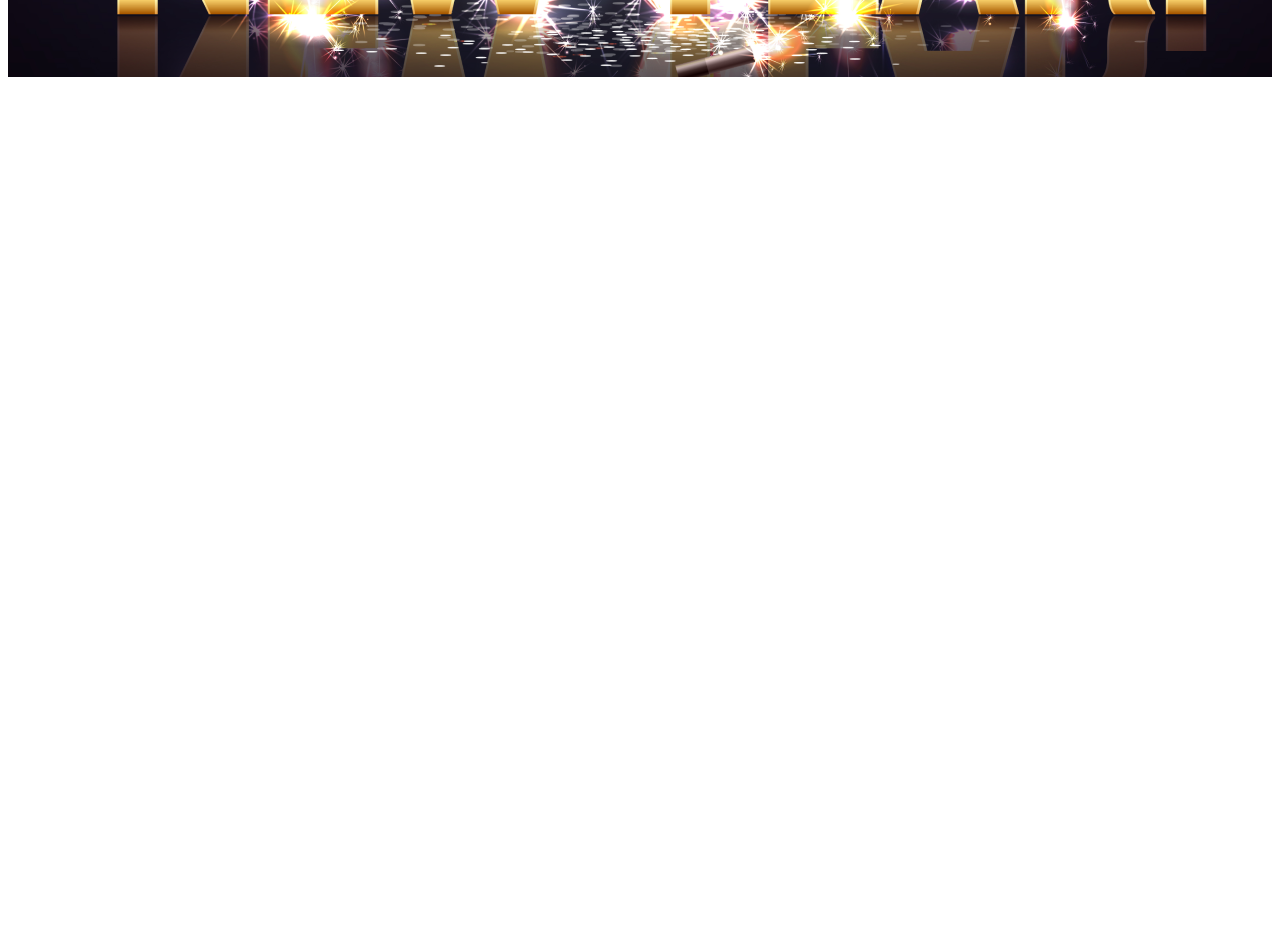
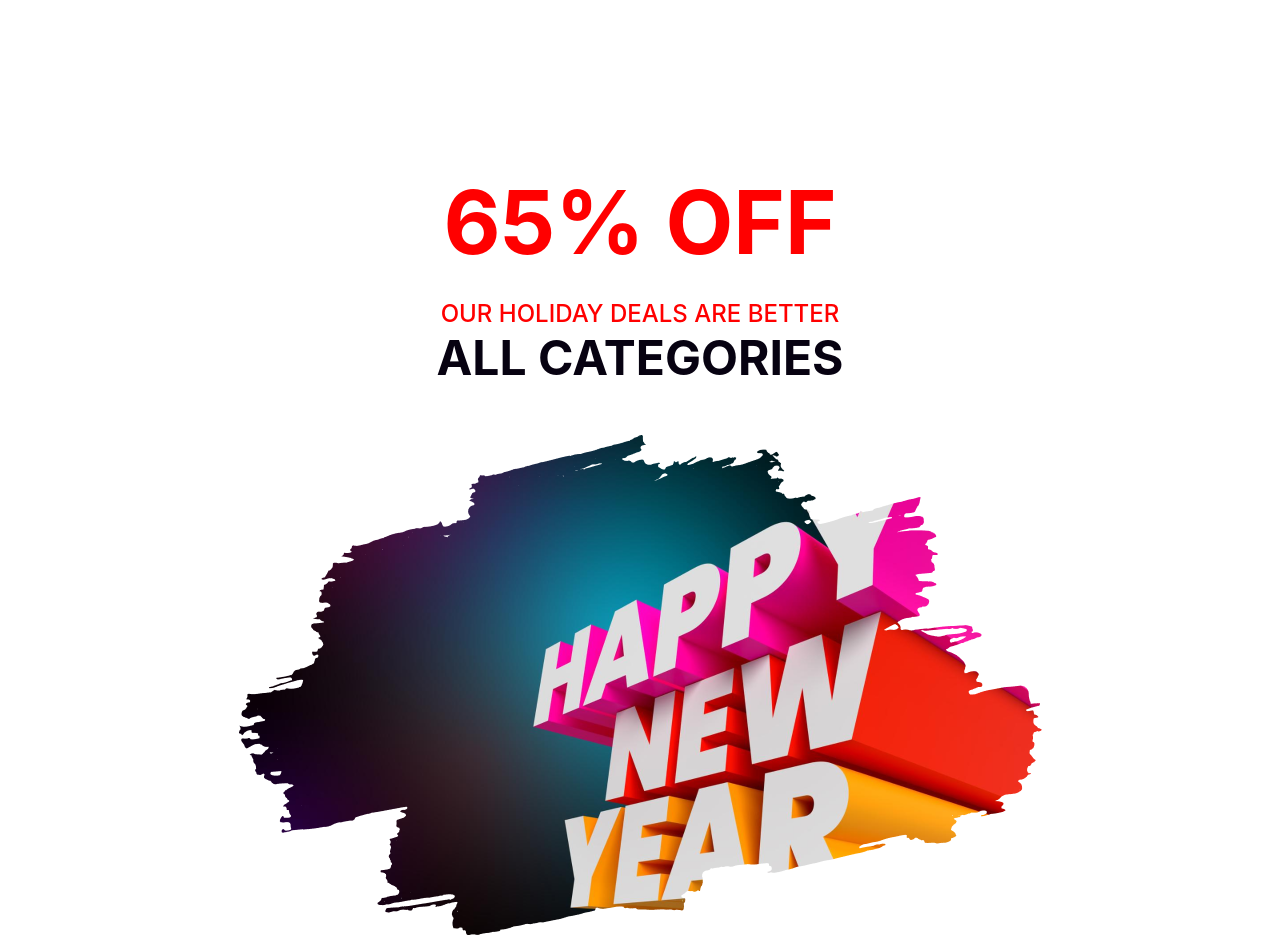
Before and after one commit to shahriar9412/origin-one-1100, a plain HTML site: page index.htm in a window 1280 px wide. Shown: the part 724-1667 px from the top of the page. Before the commit the page ends 1001 px from the top, so only its background shows below. Drawn offline with Linux system fonts and the light colour scheme.

Commit message:
discount added

```diff
--- a/index.htm
+++ b/index.htm
@@ -13,8 +13,14 @@
 <body>
     <header>
         <div class="banner">
-                <p class="banner-small-text">Happy New Year</p>
-                <p class="banner-large-text">New Year Party Celebration</p>
+            <p class="banner-small-text">Happy New Year</p>
+            <p class="banner-large-text">New Year Party Celebration</p>
+        </div>
+        <div class="discount">
+            <p class="discount-text">65% OFF</p>
+            <p class="d-text-one">OUR HOLIDAY DEALS ARE BETTER</p>
+            <p class="d-text-two">ALL CATEGORIES</p>
+            <img src="images/New Year Photo.png" alt="">
         </div>
     </header>
 </body>
--- a/style.css
+++ b/style.css
@@ -1,9 +1,10 @@
 /* header */
+/* banner */
 .banner {
     color: aqua;
     text-align: center;
     font-family: Merriweather;
-    padding: 200px 448px;
+    padding: 100px 448px;
     background-image: url('images/Banner.png');
     background-size: auto;
     background-repeat: no-repeat;
@@ -22,3 +23,37 @@
     font-size: 72px;
     font-weight: 900;
 }
+
+/* discount */
+.discount {
+    margin-top: 100px;
+    font-family: Inter;
+}
+
+.discount-text {
+    color: #F00;
+    text-align: center;
+    font-size: 88px;
+    font-weight: 700;
+    margin-bottom: 0;
+}
+
+.d-text-one {
+    color: #F00;
+    text-align: center;
+    font-size: 24px;
+    font-weight: 500;
+    margin-bottom: 0;
+}
+
+.d-text-two {
+    margin-top: 0;
+    color: #070211;
+    text-align: center;
+    font-size: 48px;
+    font-weight: 700;
+}
+.discount img{
+    display: block;
+    margin: auto;
+}
```
